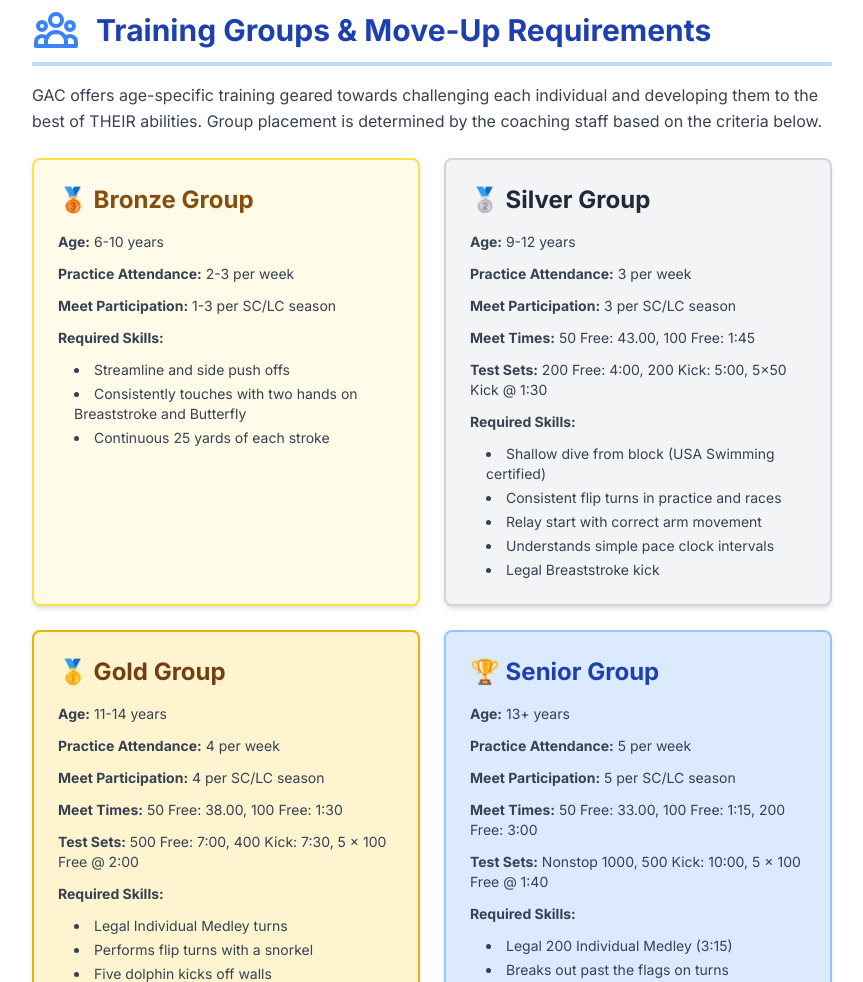
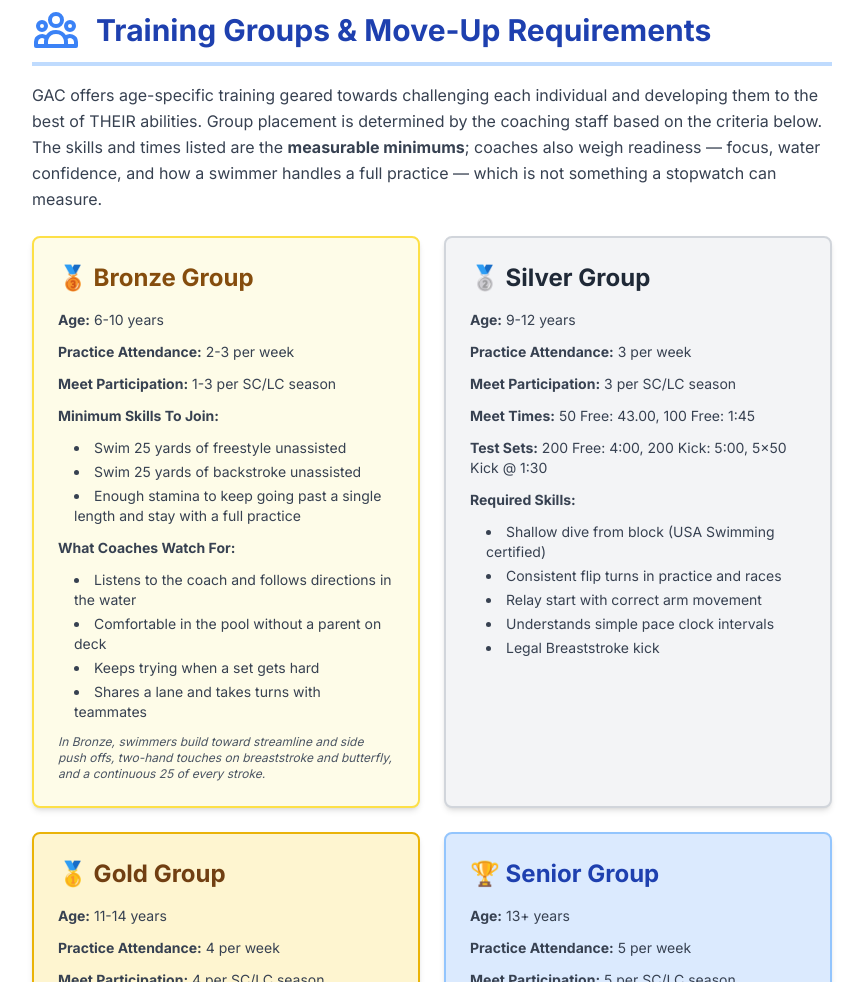
Before and after one commit to Glacier-Aquatic-Club/gac-documents, a plain HTML site: page handbook.html in a window 1280 px wide. Shown: the part 2340-3322 px from the top of the page, without its empty margins (208-1071 px from the left). Drawn offline with nearby package versions, Linux system fonts and the light colour scheme.

Commit message:
Separate Bronze minimum skills from what coaches watch for
The handbook listed streamline, two-hand touches and a continuous 25 of
every stroke as "required" for Bronze, but those are what swimmers build
toward in the group, not the bar to join. Entry now lists the real
minimums (25 free and 25 back unassisted, enough stamina for a practice)
and a separate "What Coaches Watch For" list, matching the Training
Groups and Join GAC pages on the club site.

Co-Authored-By: Claude Opus 5.5 <noreply@anthropic.com>

```diff
--- a/handbook.html
+++ b/handbook.html
@@ -126,7 +126,7 @@
                 </svg>
                 <h2 class="text-3xl font-bold text-blue-800">Training Groups & Move-Up Requirements</h2>
             </div>
-            <p class="mt-4 text-gray-700 leading-relaxed">GAC offers age-specific training geared towards challenging each individual and developing them to the best of THEIR abilities. Group placement is determined by the coaching staff based on the criteria below.</p>
+            <p class="mt-4 text-gray-700 leading-relaxed">GAC offers age-specific training geared towards challenging each individual and developing them to the best of THEIR abilities. Group placement is determined by the coaching staff based on the criteria below. The skills and times listed are the <strong>measurable minimums</strong>; coaches also weigh readiness &mdash; focus, water confidence, and how a swimmer handles a full practice &mdash; which is not something a stopwatch can measure.</p>
 
             <div class="mt-6 grid gap-6 md:grid-cols-2">
                 <!-- Bronze Group Card -->
@@ -136,12 +136,20 @@
                         <p><strong>Age:</strong> 6-10 years</p>
                         <p><strong>Practice Attendance:</strong> 2-3 per week</p>
                         <p><strong>Meet Participation:</strong> 1-3 per SC/LC season</p>
-                        <p><strong>Required Skills:</strong></p>
+                        <p><strong>Minimum Skills To Join:</strong></p>
                         <ul class="list-disc list-inside pl-4 space-y-1">
-                            <li>Streamline and side push offs</li>
-                            <li>Consistently touches with two hands on Breaststroke and Butterfly</li>
-                            <li>Continuous 25 yards of each stroke</li>
+                            <li>Swim 25 yards of freestyle unassisted</li>
+                            <li>Swim 25 yards of backstroke unassisted</li>
+                            <li>Enough stamina to keep going past a single length and stay with a full practice</li>
                         </ul>
+                        <p><strong>What Coaches Watch For:</strong></p>
+                        <ul class="list-disc list-inside pl-4 space-y-1">
+                            <li>Listens to the coach and follows directions in the water</li>
+                            <li>Comfortable in the pool without a parent on deck</li>
+                            <li>Keeps trying when a set gets hard</li>
+                            <li>Shares a lane and takes turns with teammates</li>
+                        </ul>
+                        <p class="text-xs text-gray-600 italic">In Bronze, swimmers build toward streamline and side push offs, two-hand touches on breaststroke and butterfly, and a continuous 25 of every stroke.</p>
                     </div>
                 </div>
 
```
